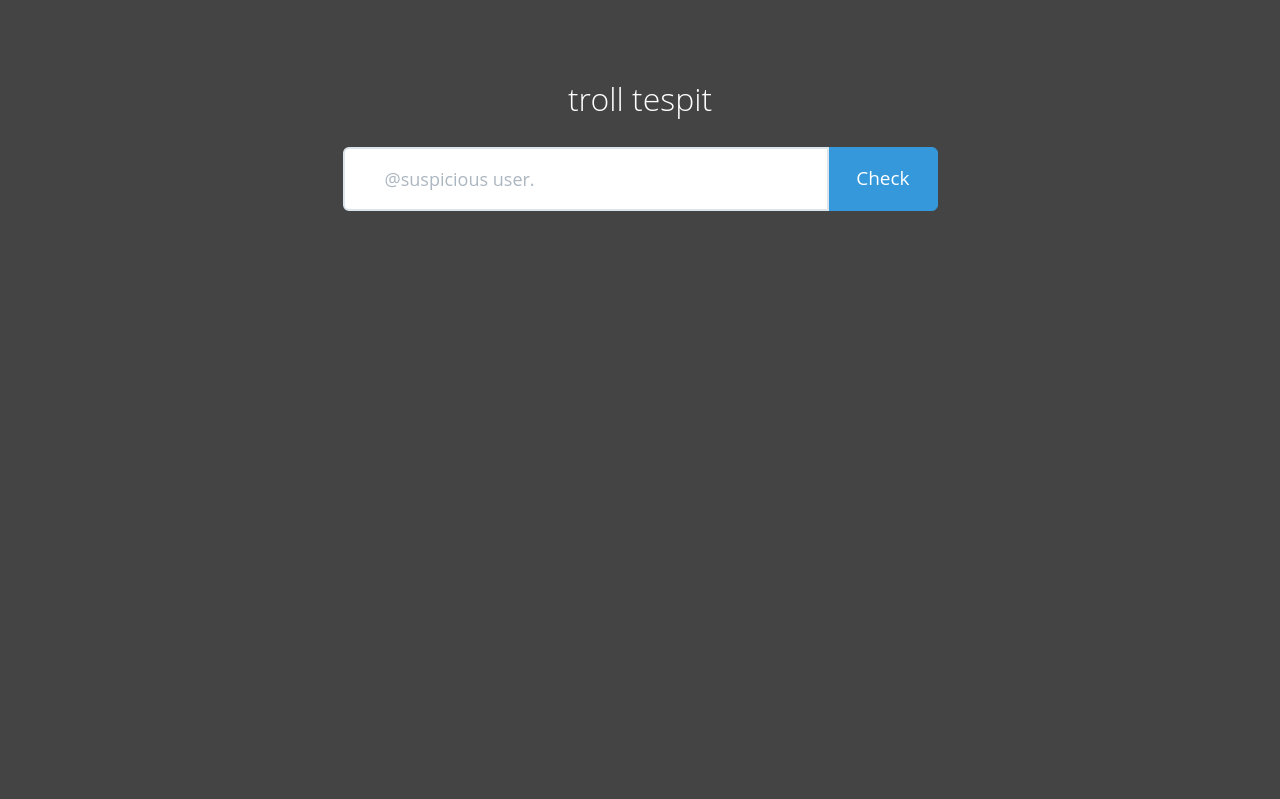
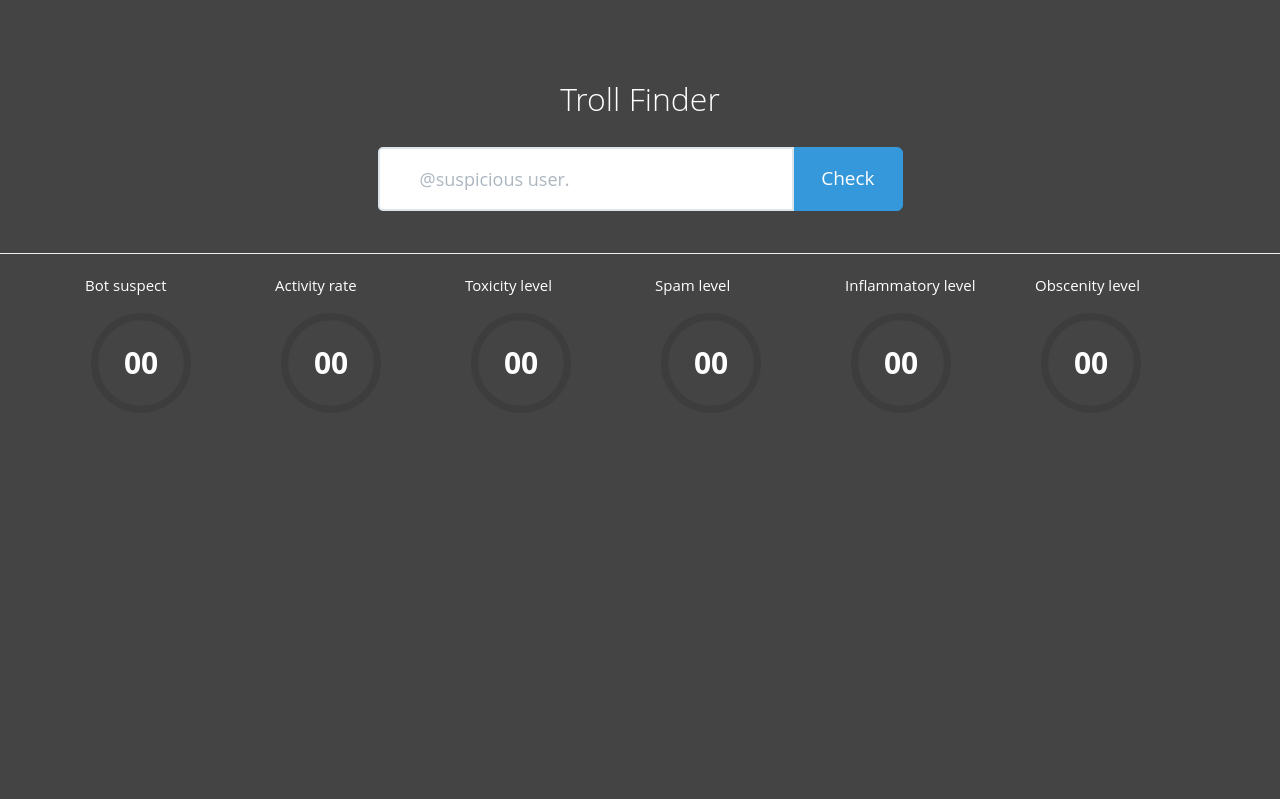
Before and after one commit to SWE599-TrollProject/TrollProject, a Flask app: page / in a window 1280 px wide. Shown: the top 799 px of the page. After the commit the page ends 374 px from the top, so only its background shows below. Run offline with Flask 2, Linux system fonts and the light colour scheme; some libraries are stand-ins or nearby versions; some web fonts are replaced.

Commit message:
stylings and represent layer

```diff
--- a/static/main.css
+++ b/static/main.css
@@ -10,6 +10,10 @@ html, body{height:100%; margin:0;padding:0; }
     font-size: 34px;
     color:white;
     margin-top:-10px;
+}
+
+p{
+    color:#fff;
 }
 
 .buscarArriba{
@@ -382,7 +386,7 @@ font-size: 60px
 
 }
 .fondoFormHome{
-    background-color:rgba(0,0,0,0.5);
+ background-color:rgba(0,0,0,0.5);
     border-radius: 10px;
 }
 .fondoBotonMedio{
@@ -465,6 +469,8 @@ font-size: 60px
     /*height: 46px;*/
     font-size: 18px;
     padding: 10px 16px 10px 40px;
+    border-bottom-left-radius: 5px;
+    border-top-left-radius: 5px;
 }
 
 .icon-addon.addon-sm .form-control {
@@ -976,3 +982,23 @@ margin-top:53px;
   background-color: transparent;
   border-width: 0px;
 }
+
+.circle {
+    width: 100px;
+    margin: 6px 6px 20px;
+    display: inline-block;
+    position: relative;
+    text-align: center;
+    line-height: 1.2;
+    color: #fff;
+}
+
+.circle strong {
+    position: absolute;
+    top: 30px;
+    left: 0;
+    width: 100%;
+    text-align: center;
+    line-height: 40px;
+    font-size: 30px;
+}
--- a/static/main.js
+++ b/static/main.js
@@ -1,3 +1,80 @@
-/**
- * Created by kutar on 5/14/17.
- */
+(function ($) {
+
+    $('.bot.circle').circleProgress({
+        value: 0,
+        lineCap: 'round',
+        fill: {gradient: ['#ff1e41', '#ff5f43']}
+    }).on('circle-animation-progress', function (event, progress, stepValue) {
+        $(this).find('strong').text(stepValue.toFixed(2).substr(2));
+    });
+
+    $('.activity.circle').circleProgress({
+        value: 0,
+        lineCap: 'round'
+    }).on('circle-animation-progress', function (event, progress, stepValue) {
+        $(this).find('strong').text(stepValue.toFixed(2).substr(2));
+    });
+
+    $('.toxicity.circle').circleProgress({
+        value: 0,
+        lineCap: 'round',
+        fill: {gradient: ['#ff1e41', '#ff5f43']}
+    }).on('circle-animation-progress', function (event, progress, stepValue) {
+        $(this).find('strong').text(stepValue.toFixed(2).substr(2));
+    });
+
+
+    $('.spam.circle').circleProgress({
+        value: 0,
+        lineCap: 'round'
+    }).on('circle-animation-progress', function (event, progress, stepValue) {
+        $(this).find('strong').text(stepValue.toFixed(2).substr(2));
+    });
+
+
+    $('.inflammatory.circle').circleProgress({
+        value: 0,
+        lineCap: 'round',
+        fill: {gradient: ['#0681c4', '#4ac5f8']}
+    }).on('circle-animation-progress', function (event, progress, stepValue) {
+        $(this).find('strong').text(stepValue.toFixed(2).substr(2));
+    });
+
+    $('.obscenity.circle').circleProgress({
+        startAngle: -Math.PI / 4 * 3,
+        value: 0,
+        lineCap: 'round',
+        fill: {color: '#ffa500'}
+    }).on('circle-animation-progress', function (event, progress, stepValue) {
+        $(this).find('strong').text(stepValue.toFixed(2).substr(2));
+    });
+
+    var form = $('#searchForm');
+    form.submit(function (e) {
+        e.preventDefault();
+        $.ajax({
+            type: "POST",
+            url: "/search",
+            data: form.serialize(),
+            success: function (data) {
+                var bot = $('.bot.circle');
+                var activity = $('.activity.circle');
+                var toxicity = $('.toxicity.circle');
+                var spam = $('.spam.circle');
+                var inflammatory = $('.inflammatory.circle');
+                var obscenity = $('.obscenity.circle');
+
+                var r = JSON.parse(data).result;
+                toxicity.circleProgress({value: r.troll_level.TOXICITY});
+                spam.circleProgress({value: r.troll_level.SPAM});
+                inflammatory.circleProgress({value: r.troll_level.INFLAMMATORY});
+                obscenity.circleProgress({value: r.troll_level.OBSCENE});
+                activity.circleProgress({value: r.activity_level.tweets_per_day / 100.0});
+            },
+            error: function (err) {
+                console.log(err);
+            }
+        });
+    })
+
+})(jQuery);
--- a/templates/index.html
+++ b/templates/index.html
@@ -7,7 +7,7 @@
 <head>
   <meta charset="utf-8">
   <meta http-equiv="X-UA-Compatible" content="IE=edge">
-  <title>Troll-Tespit</title>
+  <title>Troll-Finder</title>
 
   <meta name="viewport"
         content="width=device-width, initial-scale=1, user-scalable=no">
@@ -23,7 +23,7 @@
         href="//cdnjs.cloudflare.com/ajax/libs/animate.css/3.1.0/animate.min.css">
   <script src="/static/modernizr-2.6.2.min.js"></script>
   <script
-      src="//ajax.googleapis.com/ajax/libs/jquery/1.10.2/jquery.min.js"></script>
+      src="https://ajax.googleapis.com/ajax/libs/jquery/3.1.0/jquery.min.js"></script>
 </head>
 <body>
 <!--[if lt IE 7]>
@@ -56,24 +56,22 @@ nav-collapse -->
 </div>
 
 
-<div class="container-fluid containerHome">
+<div class="container">
   <div class="row vertical-center-row" id="controlInicio">
     <div class="col-lg-12">
       <div class="row margenSubtitulo">
-        <h2 class="textoCentrado textoBlanco">troll tespit</h2>
+        <h2 class="textoCentrado textoBlanco">Troll Finder</h2>
       </div>
       <div class="row margen_busca_home">
         <div class="col-md-6 col-md-offset-3">
-          <form action="https://www.trolldor.com/buscar_post"
-                class="form-inline" role="form" method="post" id="formBuscar">
+          <form action="/search"
+                class="form-inline" role="form" method="post" id="searchForm">
             <div class="input-group fondoFormHome">
               <div class="icon-addon addon-lg">
                 <input type="text" class="form-control input-lg"
-                       id="usuarioTwitter" name="usuarioTwitter"
+                       id="screen_name" name="screen_name"
                        placeholder="@suspicious user." required
                        autocomplete="off">
-                <label for="email" class="fa fa-twitter fa-2x" rel="tooltip"
-                       title="email"></label>
               </div>
               <span class="input-group-btn">
                 <button class="btn btn-info btn-lg" type="submit" id="btnHome">
@@ -88,12 +86,41 @@ nav-collapse -->
     </div>
   </div>
 </div>
-<div class="container-fluid-home">
-
+<div>
+  <br>
+  <hr>
+</div>
+<div class="container">
+  <div class="row">
+    <div class="col-md-2">
+      <p>Bot suspect</p>
+      <div class="bot circle"><strong></strong></div>
+    </div>
+    <div class="col-md-2">
+      <p>Activity rate</p>
+      <div class="activity circle"><strong></strong></div>
+    </div>
+    <div class="col-md-2">
+      <p>Toxicity level</p>
+      <div class="toxicity circle"><strong></strong></div>
+    </div>
+    <div class="col-md-2">
+      <p>Spam level</p>
+      <div class="spam circle"><strong></strong></div>
+    </div>
+    <div class="col-md-2">
+      <p>Inflammatory level</p>
+      <div class="inflammatory circle"><strong></strong></div>
+    </div>
+    <div class="col-md-2">
+      <p>Obscenity level</p>
+      <div class="obscenity circle"><strong></strong></div>
+    </div>
+  </div>
 </div>
 
 <script src="/static/bootstrap.min.js"></script>
-<script src="/static/circle-progress.min.js"></script>
+<script src="/static/circle-progress.js"></script>
 <script src="/static/main.js"></script>
 </body>
 </html>
```
